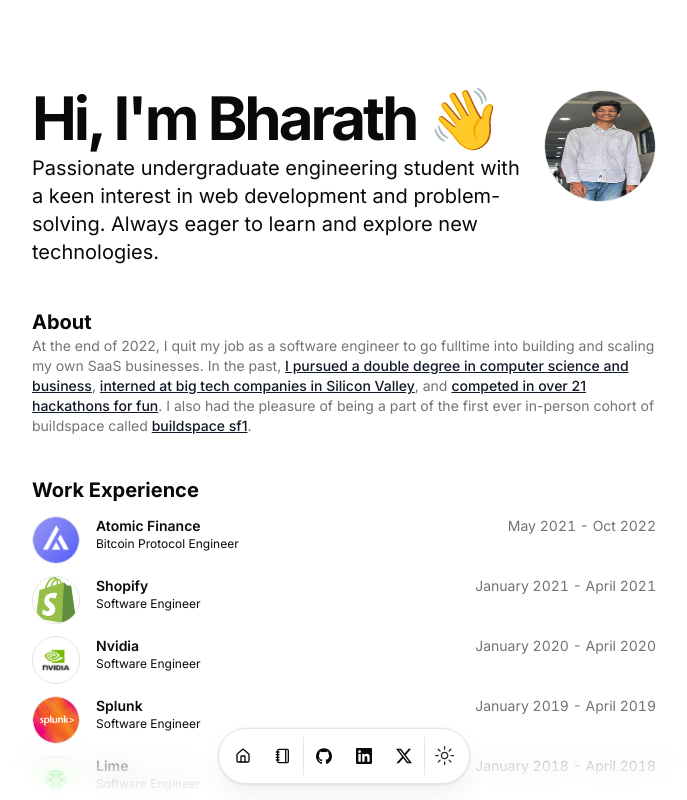
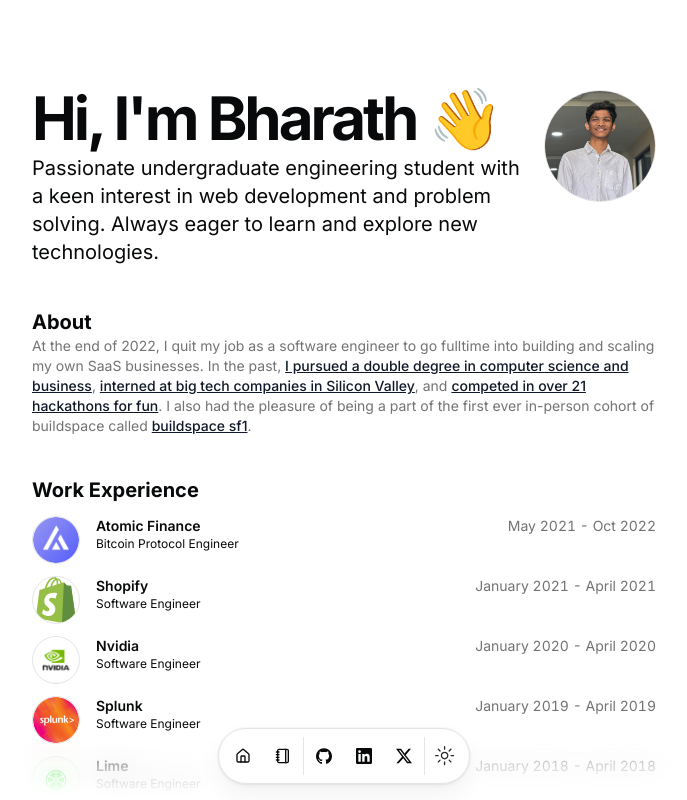
Before and after one commit to bharathnox/portfolio, a Next.js app: page / in a window 1280 px wide. Shown: the top 800 px of the page, without its empty margins (296-983 px from the left). Built offline with nearby package versions, Linux system fonts and the light colour scheme.

Commit message:
avatar updated

```diff
--- a/src/data/resume.tsx
+++ b/src/data/resume.tsx
@@ -8,7 +8,7 @@
   location: "Hyd, IN",
   locationLink: "https://www.google.com/maps/place/Hyderabad",
   description:
-    "Passionate undergraduate engineering student with a keen interest in web development and problem-solving. Always eager to learn and explore new technologies.",
+    "Passionate undergraduate engineering student with a keen interest in web development and problem solving. Always eager to learn and explore new technologies.",
   summary:
     "At the end of 2022, I quit my job as a software engineer to go fulltime into building and scaling my own SaaS businesses. In the past, [I pursued a double degree in computer science and business](/#education), [interned at big tech companies in Silicon Valley](https://www.youtube.com/watch?v=d-LJ2e5qKdE), and [competed in over 21 hackathons for fun](/#hackathons). I also had the pleasure of being a part of the first ever in-person cohort of buildspace called [buildspace sf1](https://buildspace.so/sf1).",
   avatarUrl: "/mee.png",
```
Also changed, not shown: public/mee.png.
